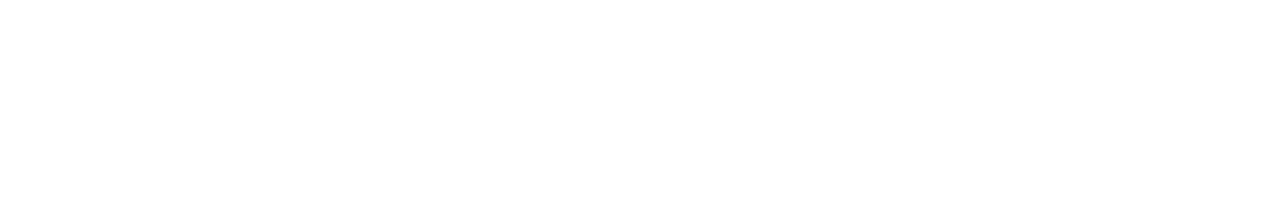
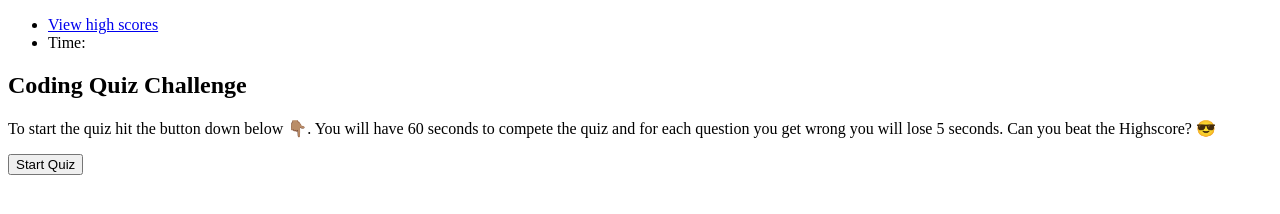
Before and after one commit to Jose-Cotto/coding-quiz, a plain HTML site: page index.html in a window 1280 px wide. Drawn offline with Linux system fonts and the light colour scheme.

Commit message:
Add homepage layout

```diff
--- a/index.html
+++ b/index.html
@@ -6,6 +6,19 @@
     <title>Coding | Quiz</title>
 </head>
 <body>
+    <header>
+        <ul class="header">
+            <li><a href="#" id="highscore">View high scores</a></li>
+            <li>Time: <span id="timer"></span></li>
+        </ul>
+    </header>
+    <main>
+        <section class="homepage">
+            <h1 class="center" data-state="hidden">Coding Quiz Challenge</h1>
+            <p class="center" data-state="hidden">To start the quiz hit the button down below 👇🏽. You will have 60 seconds to compete the quiz and for each question you get wrong you will lose 5 seconds. Can you beat the Highscore? 😎</p>
+            <button id="start-button" data-state="hidden">Start Quiz</button>
+        </section>
+    </main>
     <script src="./assets/script.js"></script>
 </body>
 </html>
```
Also changed, not shown: assets/script.js (line endings or trailing spaces).
